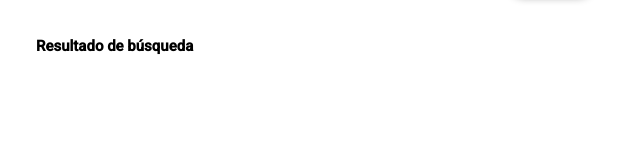
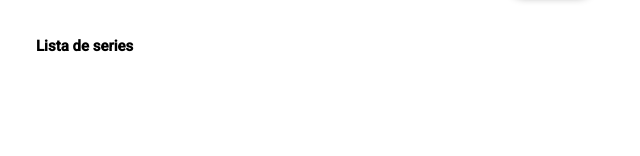
Before and after one commit to Adalab/modulo-2-evaluacion-final-crisrodriguezgar, a website: page docs/index.html in a window 1280 px wide. Shown: the part 226-382 px from the top of the page, 224-864 px from the left. Drawn offline with Linux system fonts and the light colour scheme.

Commit message:
Update docs

```diff
--- a/docs/index.html
+++ b/docs/index.html
@@ -47,7 +47,7 @@
     </span>
 
     <span class="containerShows">
-      <h2>Resultado de búsqueda</h2>
+      <h2>Lista de series</h2>
       <div class="js-container containerShows__list2"></div>
     </span>
   </section>
```
Also changed, not shown: docs/assets/css/main.css (+1 -1 lines).
